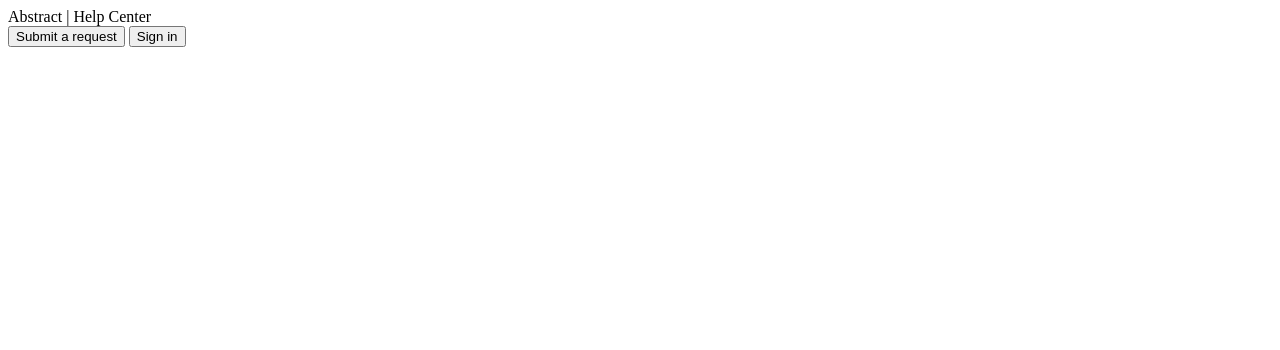
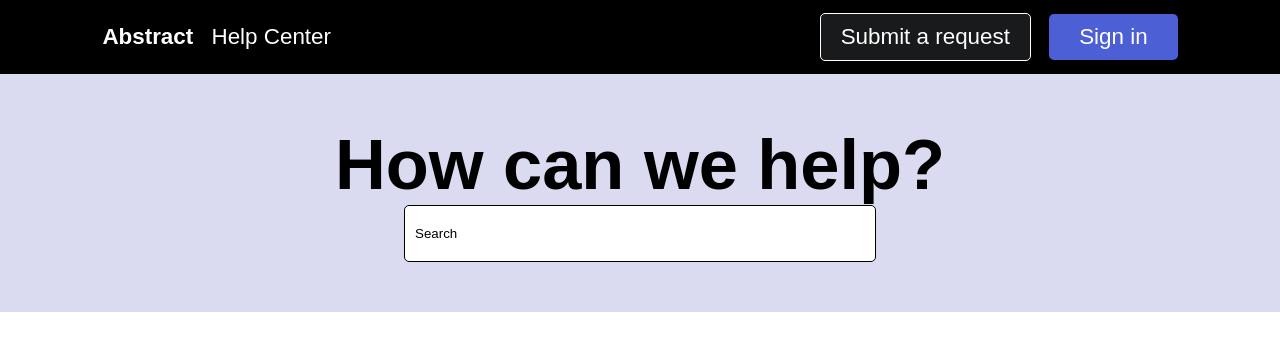
Before and after one commit to RealCMan/abstract-page-recreate, a plain HTML site: page index.html in a window 1280 px wide. Drawn offline with Linux system fonts and the light colour scheme; a web font is replaced by a local one.

Commit message:
completed most of navbar, missing logo/completed basics for search container

```diff
--- a/index.html
+++ b/index.html
@@ -10,14 +10,21 @@
 <body>
 
     <div class="navbar">
-        <div class="leftbox">Abstract | Help Center</div>
+        <div class="leftbox">
+            <a class="homelink" href="https://www.abstract.com/">Abstract</a>
+            |
+            <a class="helplink" href="index.html">Help Center</a>
+        </div>
         <div class="rightbox">
-            <button class="requestbtn">Submit a request</button>
-            <button class="signinbtn">Sign in</button>
+            <button class="navbtn requestbtn">Submit a request</button>
+            <button class="navbtn signinbtn">Sign in</button>
         </div>
     </div>
 
-    <div class="search-container"></div>
+    <div class="search-container">
+        <header class="mainheader">How can we help?</header>
+        <input class="searchinput" placeholder="Search" type="text">
+    </div>
 
     <div class="container"></div>
 
--- a/style.css
+++ b/style.css
@@ -0,0 +1,94 @@
+@import url('https://fonts.googleapis.com/css2?family=Rethink+Sans&display=swap');
+
+* {
+    margin: 0;
+    padding: 0;
+    box-sizing: border-box;
+}
+
+body {
+    font-family: 'Rethink Sans', sans-serif;
+}
+
+a {
+    color: white;
+    text-decoration: none;
+}
+
+.helplink:hover {
+    text-decoration:underline;
+}
+
+.homelink {
+    font-weight: bold;
+}
+
+.homelink:hover {
+    color:#cccccc;
+}
+
+.navbar {
+    background: black;
+    display: flex;
+    justify-content: space-between;
+    align-items: center;
+    padding: 1% 8%;
+    font-size: 1.4rem;
+}
+
+.navbtn {
+    border-radius: 5px;
+    color: white;
+    font-size: 1.4rem;
+}
+
+.navbtn:hover {
+    cursor: pointer;
+}
+
+.requestbtn {
+    background-color: #191A1B;
+    padding: 10px 20px;
+    margin-right: 12px;
+    border: white solid 1px;
+}
+
+.signinbtn {
+    background-color: #4C5FD5;
+    padding: 10px 30px;
+    border: none;
+}
+
+.signinbtn:hover {
+    background-color: white;
+    color: black;
+}
+
+.search-container {
+    display: flex;
+    flex-direction: column;
+    justify-content: center;
+    align-items: center;
+    background-color: #DADBF1;
+    padding: 50px;
+}
+
+.mainheader {
+    font-size: 4.4rem;
+    font-weight: bold;
+}
+
+.searchinput {
+    width: 40%;
+    padding: 20px 10px;
+    border-radius: 5px;
+    border: 1px solid black;
+}
+
+.searchinput::placeholder {
+    color: black;
+}
+
+.searchinput:hover {
+    border: 1px solid #4D60D5;
+}
```
